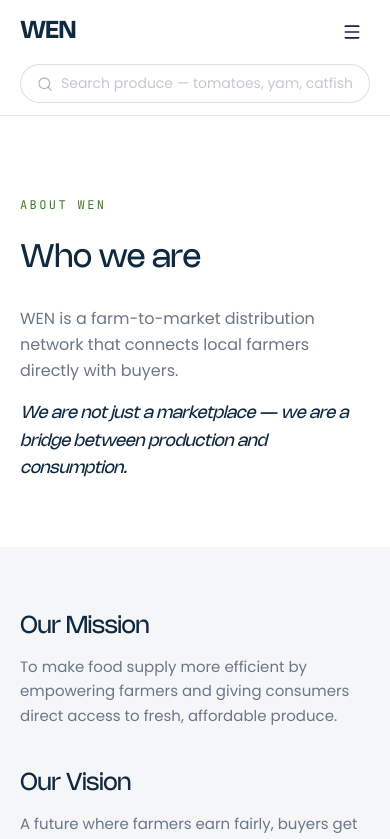
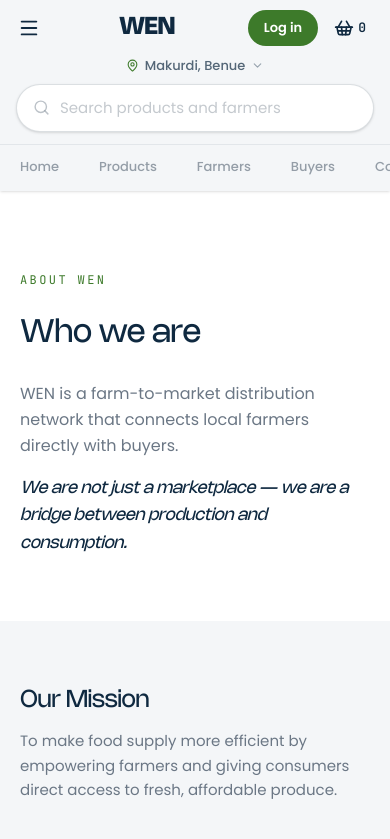
Before and after one commit to solinvictor/wen-backup, a Next.js app: page /about in a window 390 px wide. Shown: the top 839 px of the page. Built offline with nearby package versions, Linux system fonts and the light colour scheme.

Commit message:
nav: Instacart-style mobile nav — hamburger/logo/login row, location row, search row, tab bar

```diff
--- a/src/components/Nav.tsx
+++ b/src/components/Nav.tsx
@@ -1,28 +1,40 @@
 'use client'
 
 import Link from 'next/link'
-import { useRouter, useSearchParams } from 'next/navigation'
+import { useRouter, useSearchParams, usePathname } from 'next/navigation'
 import { useState, Suspense } from 'react'
-import { Search, Menu, X } from 'lucide-react'
+import { Search, Menu, X, ShoppingBasket, MapPin, ChevronDown } from 'lucide-react'
 
-function NavSearch() {
+// ── Tab config ─────────────────────────────────────────────────────────────
+const TABS = [
+  { href: '/',         label: 'Home' },
+  { href: '/products', label: 'Products' },
+  { href: '/farmers',  label: 'Farmers' },
+  { href: '/buyers',   label: 'Buyers' },
+  { href: '/contact',  label: 'Contact' },
+]
+
+// ── Search bar (needs Suspense because of useSearchParams) ─────────────────
+function NavSearchBar({ size }: { size: 'sm' | 'lg' }) {
   const router = useRouter()
   const searchParams = useSearchParams()
   const [query, setQuery] = useState(searchParams?.get('q') ?? '')
 
-  function handleSearch() {
+  function go() {
     const q = query.trim()
     router.push(q ? `/products?q=${encodeURIComponent(q)}` : '/products')
   }
 
+  if (size === 'lg') {
+    // Desktop: inline search in header row
     return (
-    <div className="flex items-center w-full max-w-xl bg-white border border-soil/14 rounded-full px-4 py-2 gap-2 hover:border-soil/30 focus-within:border-soil/40 focus-within:shadow-sm transition-all">
+      <div className="flex items-center flex-1 max-w-2xl bg-white border border-soil/15 rounded-full px-4 py-2.5 gap-2 hover:border-soil/30 focus-within:border-soil/40 focus-within:shadow-sm transition-all">
         <Search size={16} className="text-stone/50 shrink-0" />
         <input
           type="text"
           value={query}
           onChange={e => setQuery(e.target.value)}
-        onKeyDown={e => e.key === 'Enter' && handleSearch()}
+          onKeyDown={e => e.key === 'Enter' && go()}
           placeholder="Search produce — tomatoes, yam, catfish…"
           className="flex-1 text-[14px] text-soil placeholder:text-stone/40 bg-transparent outline-none"
         />
@@ -30,95 +42,182 @@ function NavSearch() {
     )
   }
 
-const NAV_LINKS = [
-  { href: '/about',    label: 'About' },
-  { href: '/products', label: 'Products' },
-  { href: '/farmers',  label: 'Farmers' },
-  { href: '/buyers',   label: 'Buyers' },
-  { href: '/contact',  label: 'Contact' },
-]
+  // Mobile: full-width bar below the top row
+  return (
+    <div className="flex items-center w-full bg-white border border-soil/15 rounded-full px-4 py-3 gap-2.5 shadow-sm focus-within:border-soil/35 transition-all">
+      <Search size={17} className="text-stone/45 shrink-0" />
+      <input
+        type="text"
+        value={query}
+        onChange={e => setQuery(e.target.value)}
+        onKeyDown={e => e.key === 'Enter' && go()}
+        placeholder="Search products and farmers"
+        className="flex-1 text-[15px] text-soil placeholder:text-stone/40 bg-transparent outline-none"
+      />
+    </div>
+  )
+}
 
-export function Nav() {
-  const [mobileOpen, setMobileOpen] = useState(false)
+// ── Tab bar ────────────────────────────────────────────────────────────────
+function TabBar() {
+  const pathname = usePathname()
 
   return (
-    <header className="sticky top-0 z-50 bg-white border-b border-soil/10">
-      {/* Main bar */}
-      <div className="max-w-6xl mx-auto px-5 sm:px-8 h-16 flex items-center gap-4">
+    <div className="flex overflow-x-auto scrollbar-hide border-t border-soil/8">
+      {TABS.map(tab => {
+        const active = tab.href === '/'
+          ? pathname === '/'
+          : pathname?.startsWith(tab.href)
+        return (
+          <Link
+            key={tab.href}
+            href={tab.href}
+            className={`shrink-0 px-5 py-3 text-[13px] font-medium border-b-2 transition-colors whitespace-nowrap ${
+              active
+                ? 'border-soil text-soil'
+                : 'border-transparent text-stone/70 hover:text-soil'
+            }`}
+          >
+            {tab.label}
+          </Link>
+        )
+      })}
+    </div>
+  )
+}
+
+// ── Main Nav ───────────────────────────────────────────────────────────────
+export function Nav() {
+  const [drawerOpen, setDrawerOpen] = useState(false)
+
+  return (
+    <>
+      <header className="sticky top-0 z-50 bg-grain-dim shadow-sm">
+
+        {/* ── Row 1: hamburger | logo | login + cart ── */}
+        <div className="flex items-center justify-between px-4 sm:px-6 h-14 gap-3">
+
+          {/* Left: hamburger (mobile) */}
+          <button
+            onClick={() => setDrawerOpen(true)}
+            className="p-1.5 -ml-1 text-soil sm:hidden"
+            aria-label="Open menu"
+          >
+            <Menu size={22} />
+          </button>
 
           {/* Logo */}
-        <Link href="/" className="font-display text-2xl font-semibold tracking-tight text-soil shrink-0 mr-2">
+          <Link
+            href="/"
+            className="font-display text-2xl font-bold tracking-tight text-soil sm:shrink-0"
+          >
             WEN
           </Link>
 
-        {/* Search — center, takes remaining space */}
-        <div className="flex-1 hidden sm:flex">
+          {/* Desktop: search takes middle */}
+          <div className="hidden sm:flex flex-1 mx-6">
             <Suspense fallback={
-            <div className="flex items-center w-full max-w-xl bg-grain-dim border border-soil/14 rounded-full px-4 py-2 gap-2">
-              <Search size={16} className="text-stone/50 shrink-0" />
+              <div className="flex items-center flex-1 max-w-2xl bg-white border border-soil/15 rounded-full px-4 py-2.5 gap-2">
+                <Search size={16} className="text-stone/50" />
                 <span className="text-[14px] text-stone/40">Search produce…</span>
               </div>
             }>
-            <NavSearch />
+              <NavSearchBar size="lg" />
             </Suspense>
           </div>
 
-        {/* Right — auth buttons */}
-        <div className="hidden sm:flex items-center gap-3 ml-2 shrink-0">
+          {/* Right: Log in + cart */}
+          <div className="flex items-center gap-2 sm:gap-3">
             <Link
               href="/login"
-            className="text-[13px] font-medium text-soil/70 hover:text-soil transition-colors px-1"
+              className="text-[13px] sm:text-[14px] font-semibold bg-pepper text-white px-4 py-2 rounded-full hover:bg-pepper-deep transition-colors whitespace-nowrap"
             >
               Log in
             </Link>
+            <button
+              aria-label="Cart"
+              className="flex items-center gap-1 p-2 text-soil hover:bg-soil/5 rounded-full transition-colors"
+            >
+              <ShoppingBasket size={20} />
+              <span className="font-data text-[13px] font-semibold">0</span>
+            </button>
+          </div>
+        </div>
+
+        {/* ── Row 2 (mobile): location selector ── */}
+        <div className="sm:hidden flex justify-center pb-2 px-4">
+          <button className="flex items-center gap-1.5 text-[13px] font-medium text-soil/70 hover:text-soil transition-colors">
+            <MapPin size={13} className="text-pepper" />
+            <span>Makurdi, Benue</span>
+            <ChevronDown size={13} className="text-soil/40" />
+          </button>
+        </div>
+
+        {/* ── Row 3 (mobile): search bar ── */}
+        <div className="sm:hidden px-4 pb-3">
+          <Suspense fallback={
+            <div className="flex items-center w-full bg-white border border-soil/15 rounded-full px-4 py-3 gap-2.5 shadow-sm">
+              <Search size={17} className="text-stone/45" />
+              <span className="text-[15px] text-stone/40">Search products and farmers</span>
+            </div>
+          }>
+            <NavSearchBar size="sm" />
+          </Suspense>
+        </div>
+
+        {/* ── Row 4: tab bar ── */}
+        <TabBar />
+      </header>
+
+      {/* ── Mobile slide-in drawer ── */}
+      {drawerOpen && (
+        <div className="fixed inset-0 z-[60] flex">
+          {/* Backdrop */}
+          <div
+            className="absolute inset-0 bg-soil/40 backdrop-blur-sm"
+            onClick={() => setDrawerOpen(false)}
+          />
+          {/* Drawer */}
+          <div className="relative w-72 max-w-[85vw] bg-white h-full flex flex-col shadow-2xl">
+            <div className="flex items-center justify-between px-5 h-14 border-b border-soil/10">
+              <span className="font-display text-xl font-bold text-soil">Menu</span>
+              <button onClick={() => setDrawerOpen(false)} className="p-1 text-soil/60 hover:text-soil transition-colors">
+                <X size={20} />
+              </button>
+            </div>
+
+            <nav className="flex-1 overflow-y-auto px-5 py-6 flex flex-col gap-1">
+              {TABS.map(tab => (
+                <Link
+                  key={tab.href}
+                  href={tab.href}
+                  onClick={() => setDrawerOpen(false)}
+                  className="text-[15px] text-soil/80 hover:text-soil py-3 border-b border-soil/6 transition-colors font-medium"
+                >
+                  {tab.label}
+                </Link>
+              ))}
+            </nav>
+
+            <div className="px-5 py-6 border-t border-soil/10 flex flex-col gap-3">
               <Link
                 href="/signup"
-            className="text-[13px] font-medium bg-soil text-white px-4 py-2 rounded-full hover:bg-soil/85 transition-colors"
+                onClick={() => setDrawerOpen(false)}
+                className="w-full text-center text-[14px] font-semibold bg-soil text-white py-3 rounded-full hover:bg-soil/85 transition-colors"
               >
                 Sign up
               </Link>
-        </div>
-
-        {/* Mobile hamburger */}
-        <button
-          onClick={() => setMobileOpen(!mobileOpen)}
-          className="sm:hidden ml-auto p-2 text-soil"
-          aria-label={mobileOpen ? 'Close menu' : 'Open menu'}
+              <Link
+                href="/login"
+                onClick={() => setDrawerOpen(false)}
+                className="w-full text-center text-[14px] font-semibold border border-soil/20 text-soil py-3 rounded-full hover:bg-grain-dim transition-colors"
               >
-          {mobileOpen ? <X size={20} /> : <Menu size={20} />}
-        </button>
-      </div>
-
-      {/* Mobile search */}
-      <div className="sm:hidden px-5 pb-3">
-        <Suspense fallback={null}>
-          <NavSearch />
-        </Suspense>
-      </div>
-
-      {/* Mobile menu */}
-      {mobileOpen && (
-        <nav className="sm:hidden border-t border-soil/10 px-5 py-4 flex flex-col gap-3.5 bg-white">
-          {NAV_LINKS.map(link => (
-            <Link
-              key={link.href}
-              href={link.href}
-              onClick={() => setMobileOpen(false)}
-              className="text-[15px] text-soil/80 hover:text-soil transition-colors"
-            >
-              {link.label}
-            </Link>
-          ))}
-          <div className="flex gap-3 pt-2 border-t border-soil/10">
-            <Link href="/login" className="flex-1 text-center text-[14px] font-medium border border-soil/20 text-soil py-2.5 rounded-full hover:bg-grain-dim transition-colors">
                 Log in
               </Link>
-            <Link href="/signup" className="flex-1 text-center text-[14px] font-medium bg-soil text-white py-2.5 rounded-full hover:bg-soil/85 transition-colors">
-              Sign up
-            </Link>
             </div>
-        </nav>
+          </div>
+        </div>
       )}
-    </header>
+    </>
   )
 }
```
Lines whose indentation alone changed are shown as unchanged.
